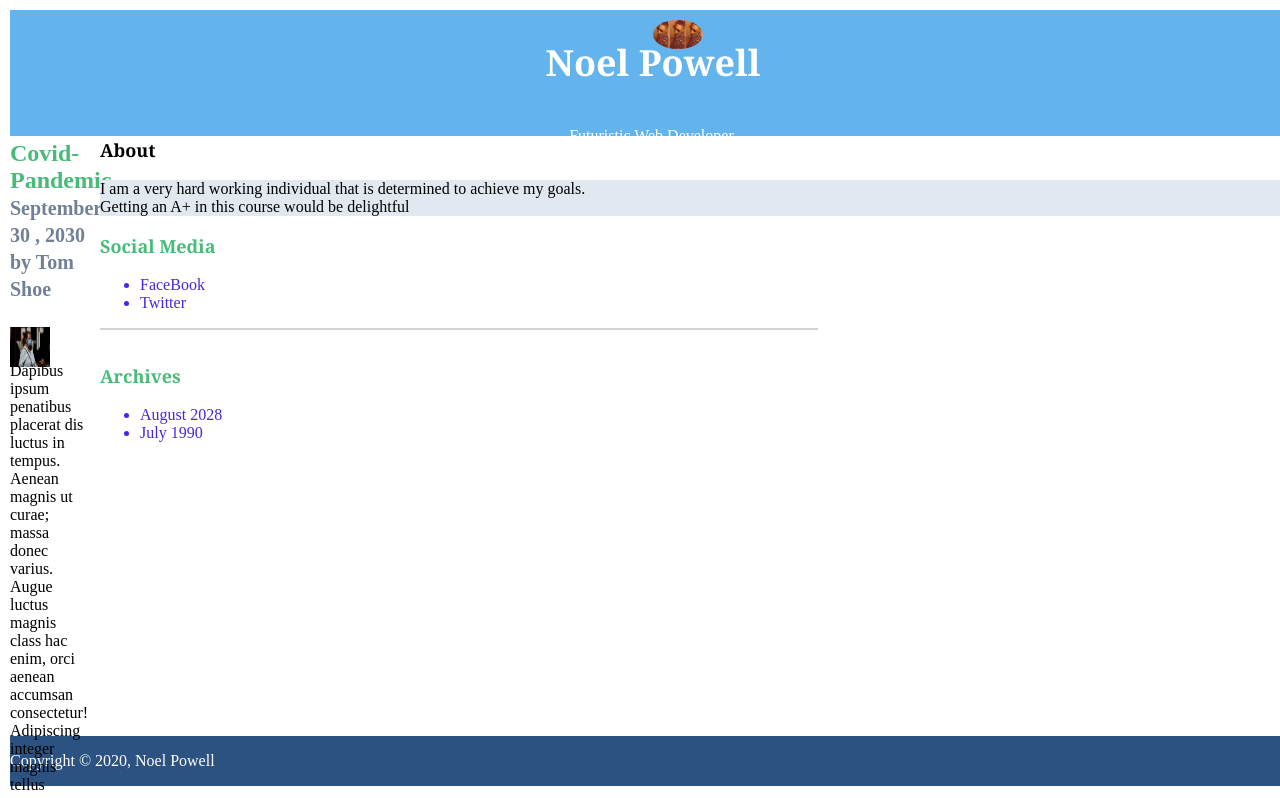
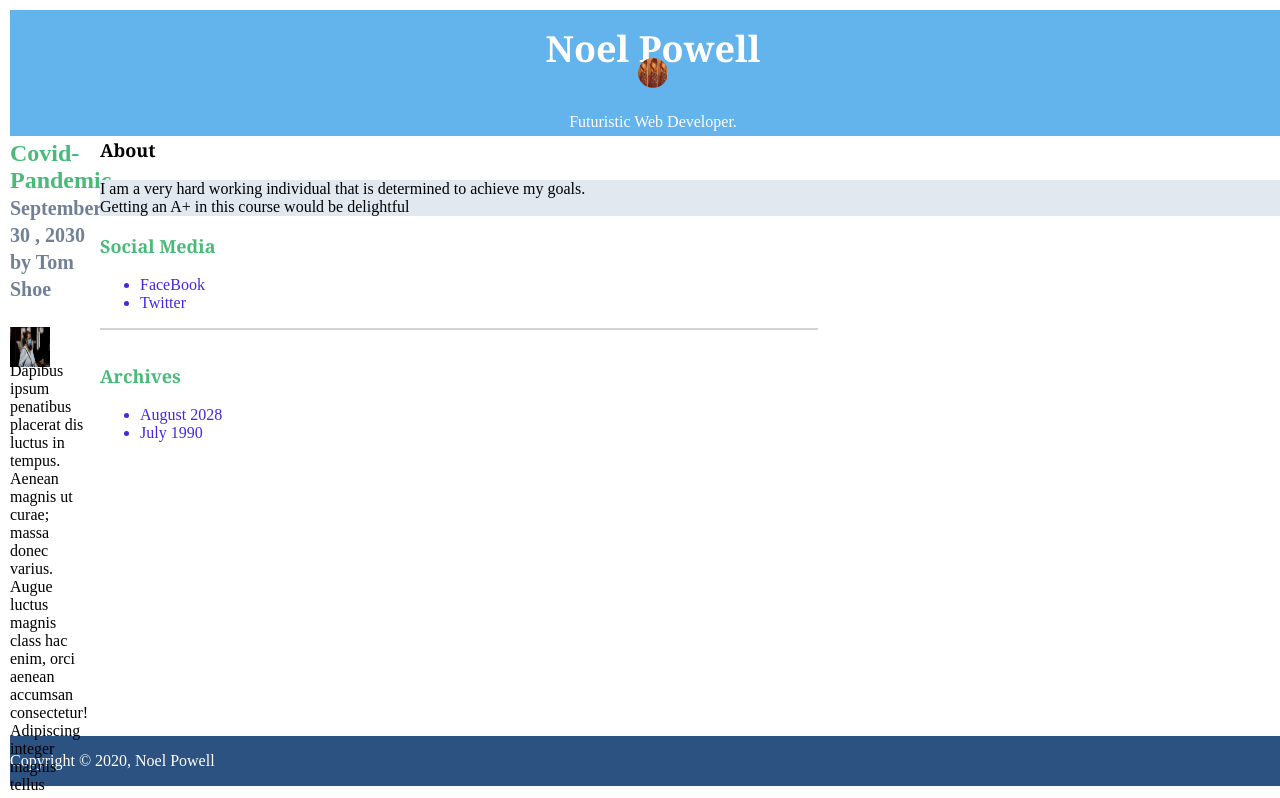
Before and after one commit to noelpo/info2180-lab2, a plain HTML site: page index.html in a window 1280 px wide. Shown: the top 798 px of the page. Drawn offline with Linux system fonts and the light colour scheme.

Commit message:
Edited css

```diff
--- a/styles.css
+++ b/styles.css
@@ -20,20 +20,16 @@ h1{
 
 }
 
-#img{
-    position: relative;
-    display:flex;
-    flex-direction:column;
-    justify-content: center;
-    align-items:center ;
-    width: 50px;
-    height: 50px;
-    top:35px;
-    left:25px;
 
+    #img{
+    position: absolute;
+    width: 30px;
+    height: 30px;
 
     border-radius: 50%;
 }
+
+
 
 .br{
     width: 60%;
```
